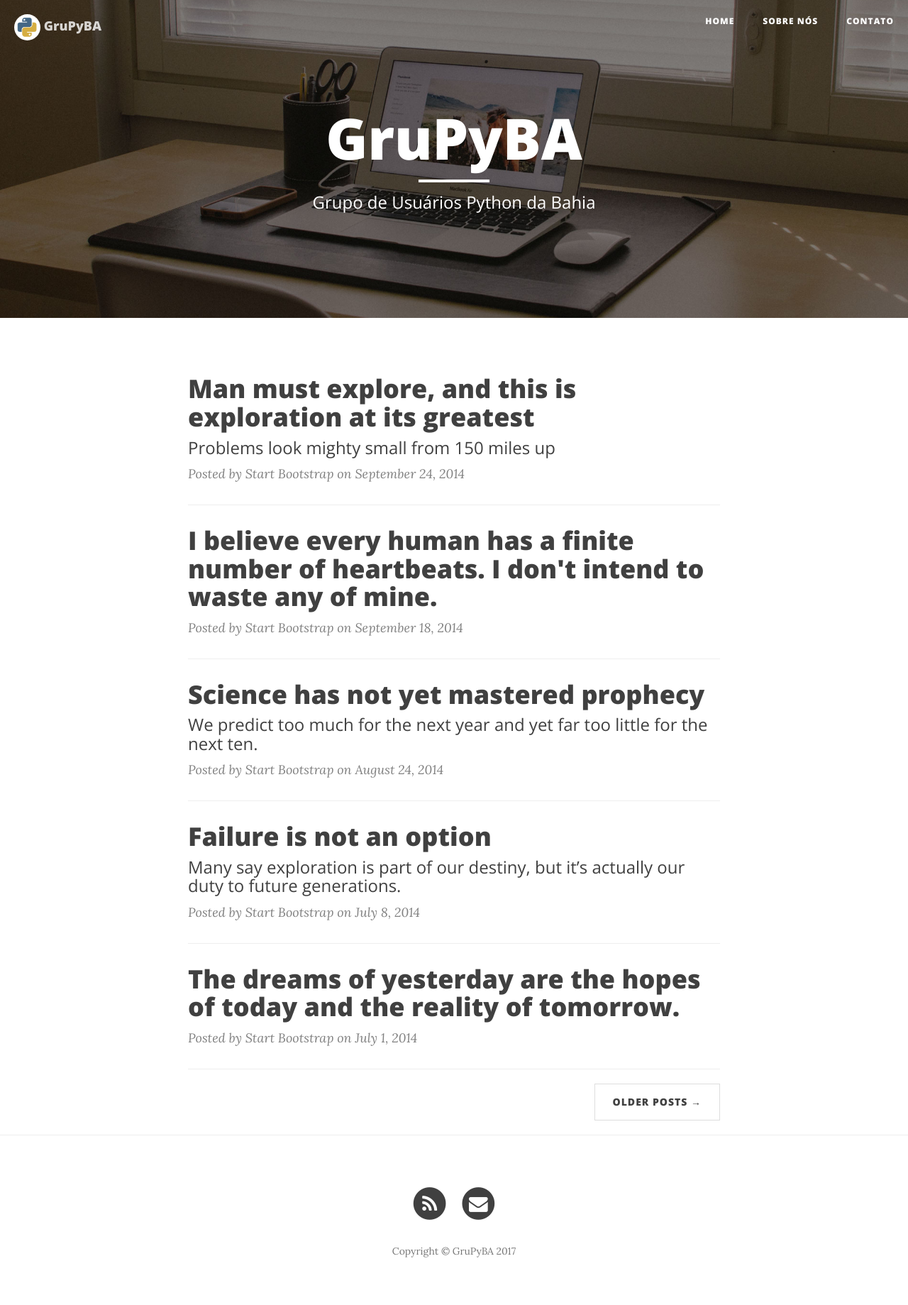
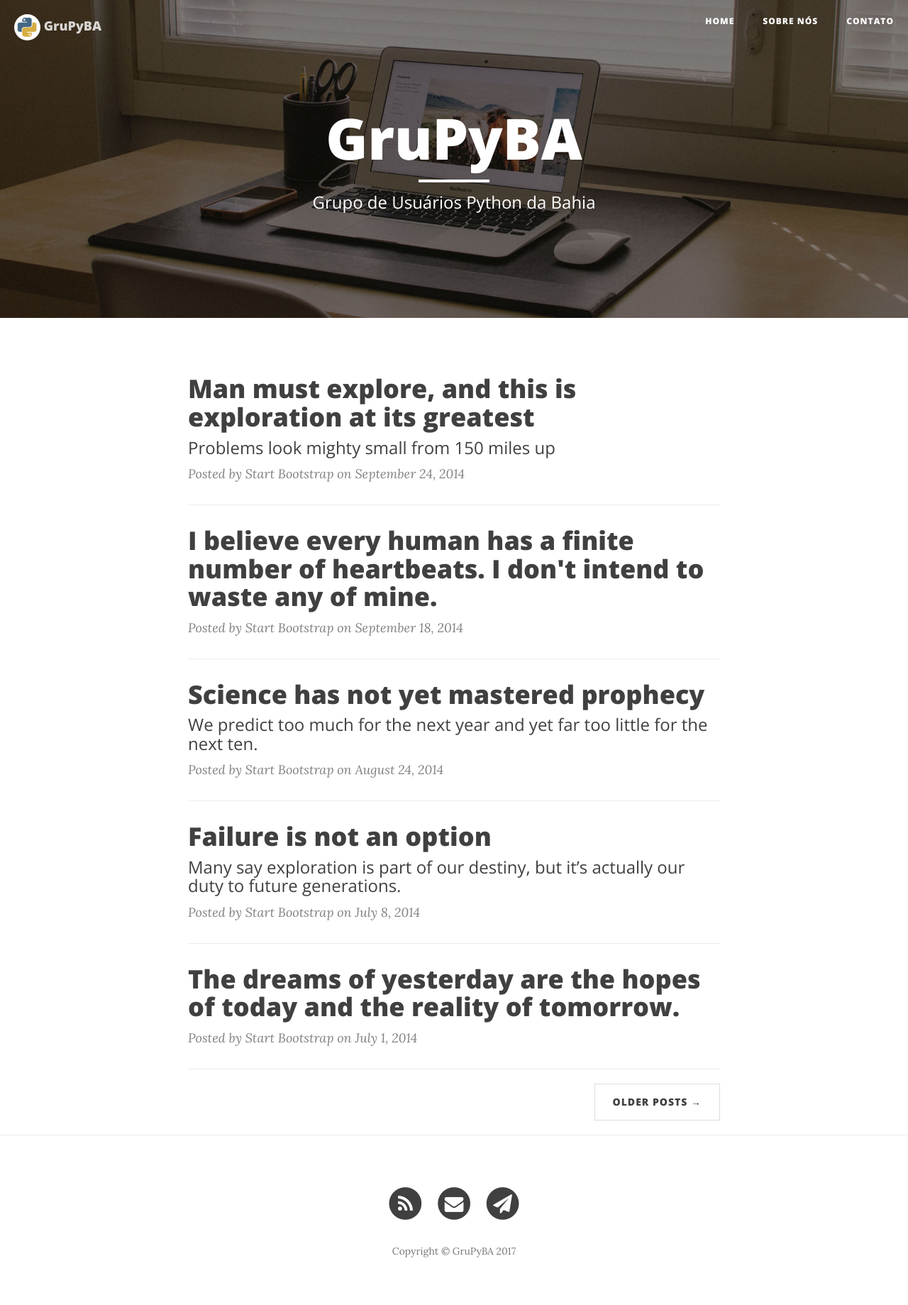
Before and after one commit to GruPyBA/grupyba.github.io, a Jekyll site: the page built from index.html, in a window 1280 px wide. Shown: the whole page at 71% size. Built offline with Jekyll 4.4.1, drawn with Linux system fonts in a browser that asks for light colours; nearby versions of some CDN libraries; the list of posts is cut into pages by our own code.

Commit message:
adicionadas informações de email e grupo do telegram

```diff
--- a/_config.yml
+++ b/_config.yml
@@ -2,15 +2,19 @@
 title: GruPyBA
 header-img: img/home-bg.jpg
 nav-logo: img/python-logo.png
-email: your-email@yourdomain.com
+
+email: grupy-ba@googlegroups.com
 copyright_name: GruPyBA
 description: "Grupo de Usuários Python da Bahia"
 baseurl: ""
 url: "http://grupyba.com.br"
+
+# Social
 twitter_username:
 github_username:
 facebook_username:
-email_username:  your-email@yourdomain.com
+email_username: grupy-ba@googlegroups.com
+telegram_group: grupyba
 
 # Google Analytics
 # To enable google analytics, uncomment below line with a valid Google Tracking ID
--- a/_includes/footer.html
+++ b/_includes/footer.html
@@ -52,6 +52,16 @@
                         </a>
                     </li>
                     {% endif %}
+                    {% if site.telegram_group %}
+                    <li>
+                        <a href="https://t.me/{{ site.telegram_group }}">
+                            <span class="fa-stack fa-lg">
+                                <i class="fa fa-circle fa-stack-2x"></i>
+                                <i class="fa fa-send fa-stack-1x fa-inverse"></i>
+                            </span>
+                        </a>
+                    </li>
+                    {% endif %}
                 </ul>
                 <p class="copyright text-muted">Copyright &copy; {{ site.copyright_name }} {{ site.time | date: '%Y' }}</p>
             </div>
```
